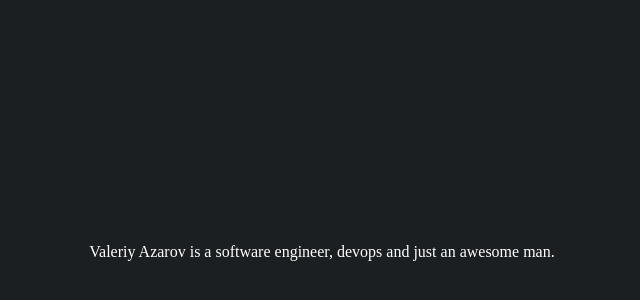
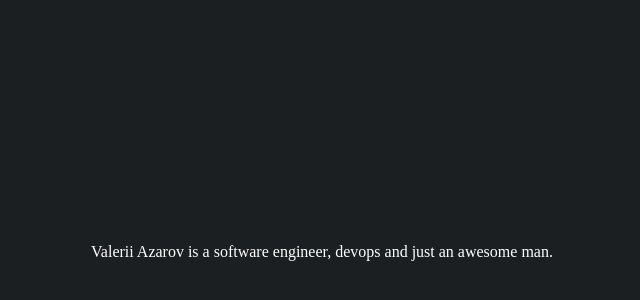
Before and after one commit to valerii-azarov/devops-jenkins, a plain HTML site: page index.html in a window 1280 px wide. Shown: the part 148-448 px from the top of the page, 318-958 px from the left. Drawn offline with Linux system fonts and the light colour scheme.

Commit message:
Update index.html

```diff
--- a/index.html
+++ b/index.html
@@ -21,7 +21,7 @@
     }
 </style>
 <div>
-    <p>Valeriy Azarov is a software engineer, devops and just an awesome man.</p>
+    <p>Valerii Azarov is a software engineer, devops and just an awesome man.</p>
 </div>
 </body>
 </html>
```
